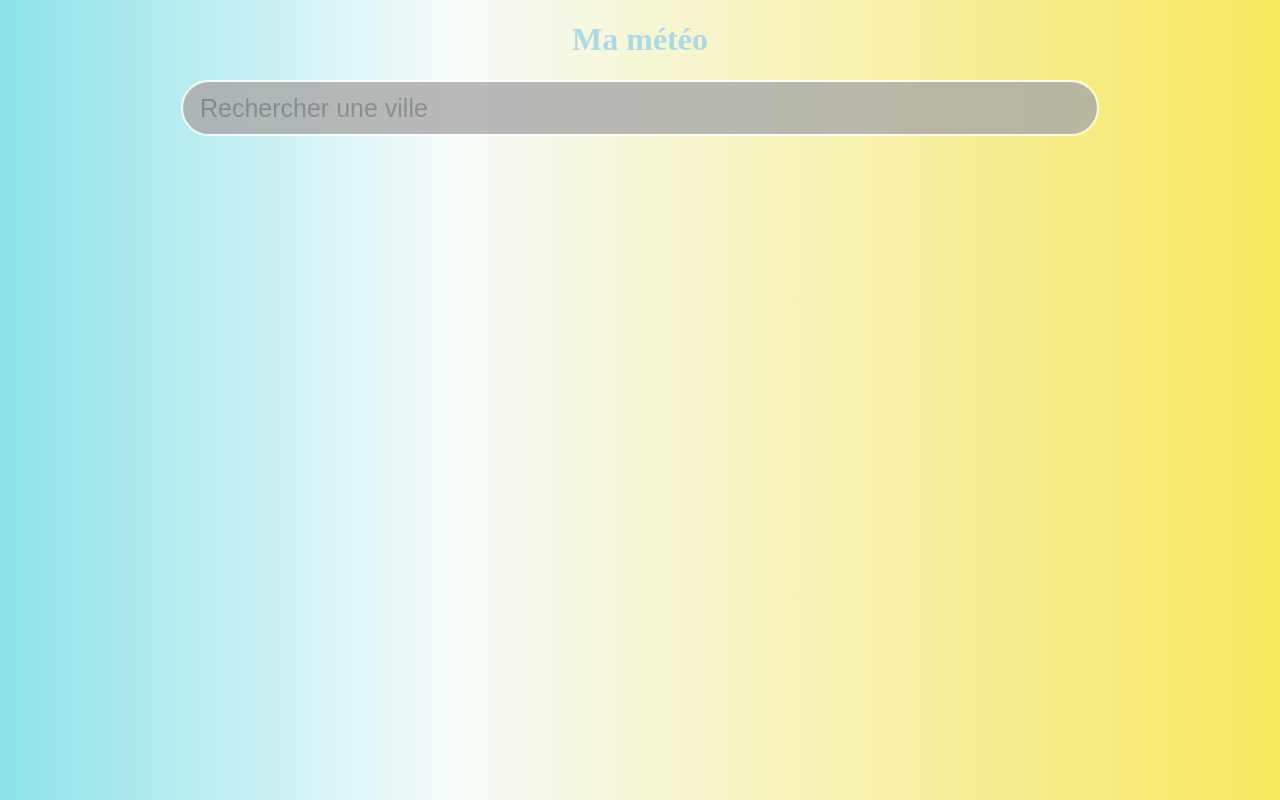
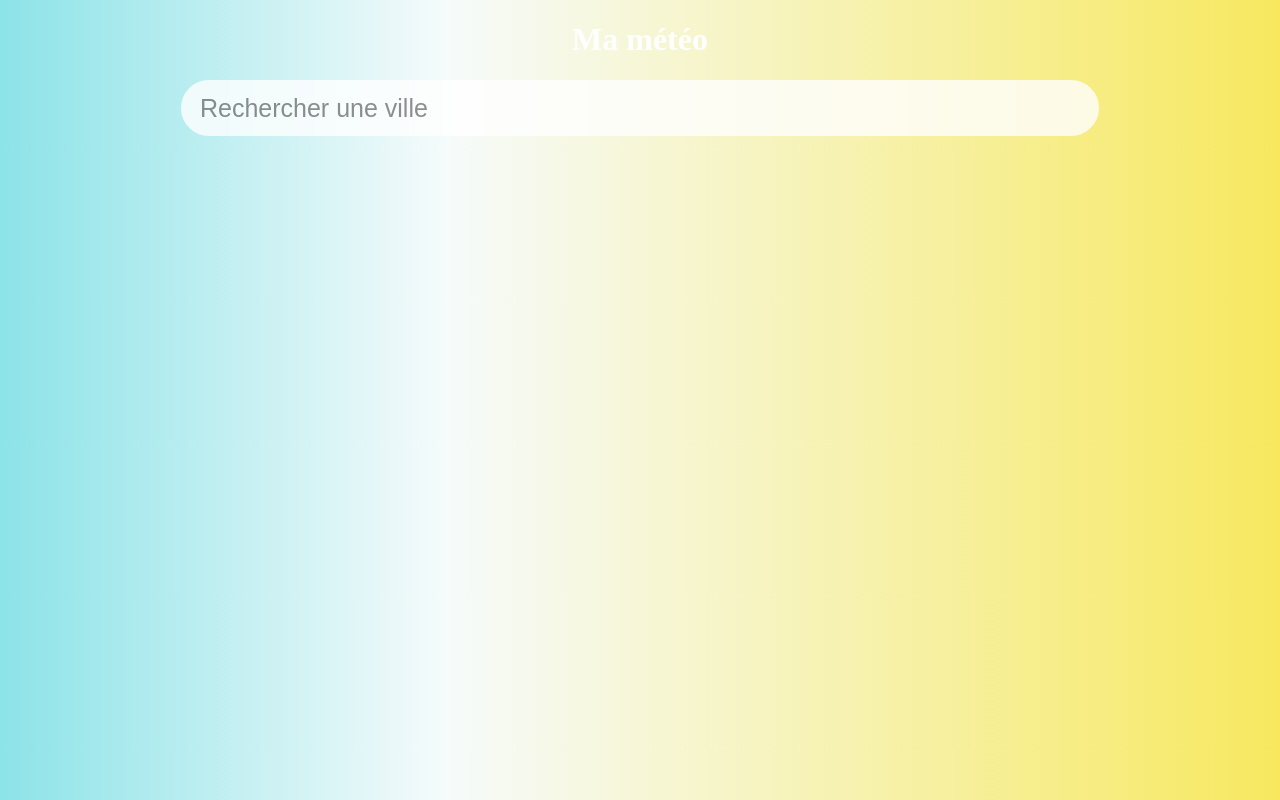
Before and after one commit to Aline86/meteo, a website with bundled scripts: page frontend/index.html in a window 1280 px wide. Built offline with nearby package versions, Linux system fonts and the light colour scheme; a web font is replaced by a local one.

Commit message:
mise en place d'un peu de style

```diff
--- a/frontend/public/css/front_views.css
+++ b/frontend/public/css/front_views.css
@@ -2,6 +2,7 @@ body {
     font-family: 'Maximum Impact';
     color: white;
     background: linear-gradient(90deg, rgb(140, 227, 232) 0%, rgb(246, 251, 251) 35%, rgb(247, 232, 95) 100%);
+    font-weight: 400;
 }
 
 .container {
@@ -14,7 +15,7 @@ body {
 
 
 .title_background h1 {
-    color: lightblue;
+    color: white
 }
 
 #input_name {
@@ -25,9 +26,9 @@ body {
     height: 50px;
     line-height: 50px;
     text-indent: 15px;
-    background-color: darkgray;
+    background-color: white;
     opacity: 0.8;
-    color: white;
+    color: rgb(193, 193, 98);
     font-size: 25px;
 }
 
```
